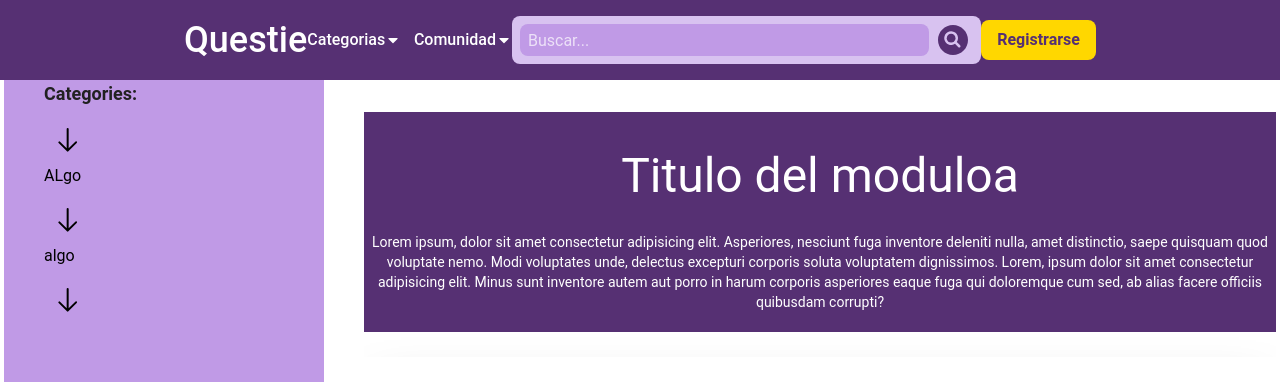
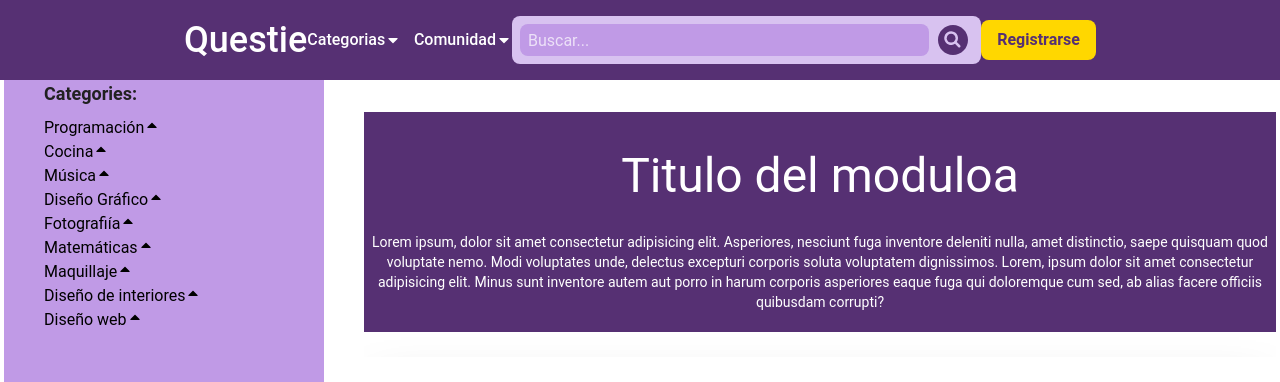
Before and after one commit to IScetta/Questie-Front, a Next.js app: page /Categories in a window 1280 px wide. Shown: the top 382 px of the page. Built offline with nearby package versions, Linux system fonts and the light colour scheme.

Commit message:
filter abre cada uno

```diff
--- a/src/app/components/column-filter/ColumnFilter.tsx
+++ b/src/app/components/column-filter/ColumnFilter.tsx
@@ -1,78 +1,37 @@
-"use client"
+"use client";
 import { useState } from "react";
-import { GoArrowDown, GoArrowUp } from "react-icons/go";
+import { FaCaretDown, FaCaretUp } from "react-icons/fa";
+import data from "@/helpers/categoriesPreLoad.json";
 
 const ColumnFilter: React.FC = (): JSX.Element => {
-    const [isOpen, setIsOpen] = useState(false);
+  const [isOpenArray, setIsOpenArray] = useState(new Array(data.length).fill(false));
+
+  const handleToggle = (index: number) => {
+    const newIsOpenArray = isOpenArray.map((isOpen, i) => (i === index ? !isOpen : isOpen));
+    setIsOpenArray(newIsOpenArray);
+  };
 
   return (
-    <div className=" justify-center items-center grid grid-cols-1  ">
+    <div className="justify-center items-center grid grid-cols-1">
       <div className="h-full w-80 bg-purpleMainLight col-start-2 col-span-4 pl-10 pr-10">
-
         <h2 className="mb-2 text-lg font-semibold text-gray-900 dark:text-white">
           Categories:
         </h2>
-
-
-          <button
-          onClick={() => setIsOpen(!isOpen)}
-          className=" bg-purpleMainLight hover:bg-purpleMainLighter  w-12 h-12 mt-2 flex justify-center items-center "
-        >
-          {isOpen ? (
-            <GoArrowUp className="w-8 h-8 " />
-          ) : (
-            <GoArrowDown className="w-8 h-8 " />
-          )}
-        </button>
-
-        <div>
-        {isOpen ? (
-          <div className=" bg-white shadow-md  w-full">
-         <p>1</p>
-         <p>2</p>
-         <p>algoooo</p>
+        {data.map((category: any, index: number) => (
+          <div key={index}>
+            <p>
+              {category.name}
+              <button onClick={() => handleToggle(index)}>
+                {isOpenArray[index] ? <FaCaretDown /> : <FaCaretUp />}
+              </button>
+              {isOpenArray[index] && (
+                <div className="bg-white shadow-md w-full">
+                  <p>{category.contenidos[0].contenido}</p>
+                </div>
+              )}
+            </p>
           </div>
-        ) : (
-          <></>
-        )}
-      </div>
-
-      <div>ALgo</div>
-      <button
-          onClick={() => setIsOpen(!isOpen)}
-          className=" bg-purpleMainLight hover:bg-purpleMainLighter  w-12 h-12 mt-2 flex justify-center items-center "
-        >
-          {isOpen ? (
-            <GoArrowUp className="w-8 h-8 " />
-          ) : (
-            <GoArrowDown className="w-8 h-8 " />
-          )}
-        </button>
-
-        <div>algo</div>
-        <button
-          onClick={() => setIsOpen(!isOpen)}
-          className=" bg-purpleMainLight hover:bg-purpleMainLighter  w-12 h-12 mt-2 flex justify-center items-center "
-        >
-          {isOpen ? (
-            <GoArrowUp className="w-8 h-8 " />
-          ) : (
-            <GoArrowDown className="w-8 h-8 " />
-          )}
-        </button>
-        <div>
-        {isOpen ? (
-          <div className=" bg-white shadow-md  w-full">
-         <p>1</p>
-         <p>2</p>
-         <p>algoooo</p>
-          </div>
-        ) : (
-          <></>
-        )}
-      </div>
-
-
+        ))}
       </div>
     </div>
   );
--- a/src/helpers/categoriesPreLoad.json
+++ b/src/helpers/categoriesPreLoad.json
@@ -1,47 +1,93 @@
 [
   {
-    "id": 1,
+    "id": 11,
     "name": "Programación",
-    "image": "https://source.unsplash.com/random"
+    "image": "https://source.unsplash.com/random",
+    "contenidos": [
+      {
+        "contenido":"algo"
+      }
+    ]
   },
   {
     "id": 2,
     "name": "Cocina",
-    "image": "https://source.unsplash.com/random"
+    "image": "https://source.unsplash.com/random",
+    "contenidos": [
+      {
+        "contenido":"algo2 , algo"
+
+      }
+    ]
   },
   {
     "id": 3,
     "name": "Música",
-    "image": "https://source.unsplash.com/random"
+    "image": "https://source.unsplash.com/random",
+    "contenidos": [
+      {
+        "contenido":"algo3"
+      }
+    ]
   },
   {
     "id": 4,
     "name": "Diseño Gráfico",
-    "image": "https://source.unsplash.com/random"
+    "image": "https://source.unsplash.com/random",
+    "contenidos": [
+      {
+        "contenido":"algo"
+      }
+    ]
   },
   {
     "id": 5,
     "name": "Fotografiía",
-    "image": "https://source.unsplash.com/random"
+    "image": "https://source.unsplash.com/random",
+    "contenidos": [
+      {
+        "contenido":"algo"
+      }
+    ]
   },
   {
     "id": 6,
     "name": "Matemáticas",
-    "image": "https://source.unsplash.com/random"
+    "image": "https://source.unsplash.com/random",
+    "contenidos": [
+      {
+        "contenido":"algo"
+      }
+    ]
   },
   {
     "id": 7,
     "name": "Maquillaje",
-    "image": "https://source.unsplash.com/random"
+    "image": "https://source.unsplash.com/random",
+    "contenidos": [
+      {
+        "contenido":"algo"
+      }
+    ]
   },
   {
     "id": 8,
     "name": "Diseño de interiores",
-    "image": "https://source.unsplash.com/random"
+    "image": "https://source.unsplash.com/random",
+    "contenidos": [
+      {
+        "contenido":"algo"
+      }
+    ]
   },
   {
     "id": 9,
     "name": "Diseño web",
-    "image": "https://source.unsplash.com/random"
+    "image": "https://source.unsplash.com/random",
+    "contenidos": [
+      {
+        "contenido":"algo"
+      }
+    ]
   }
 ]
```
